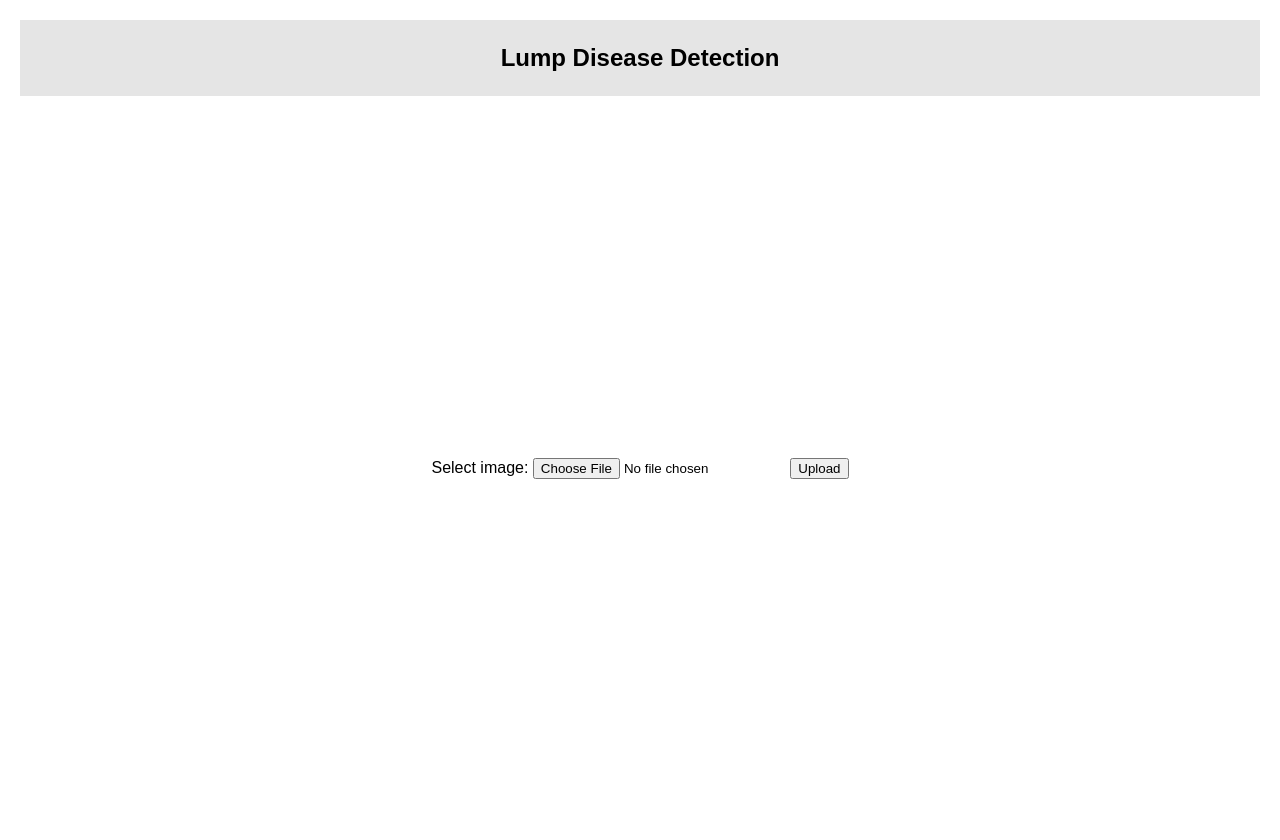
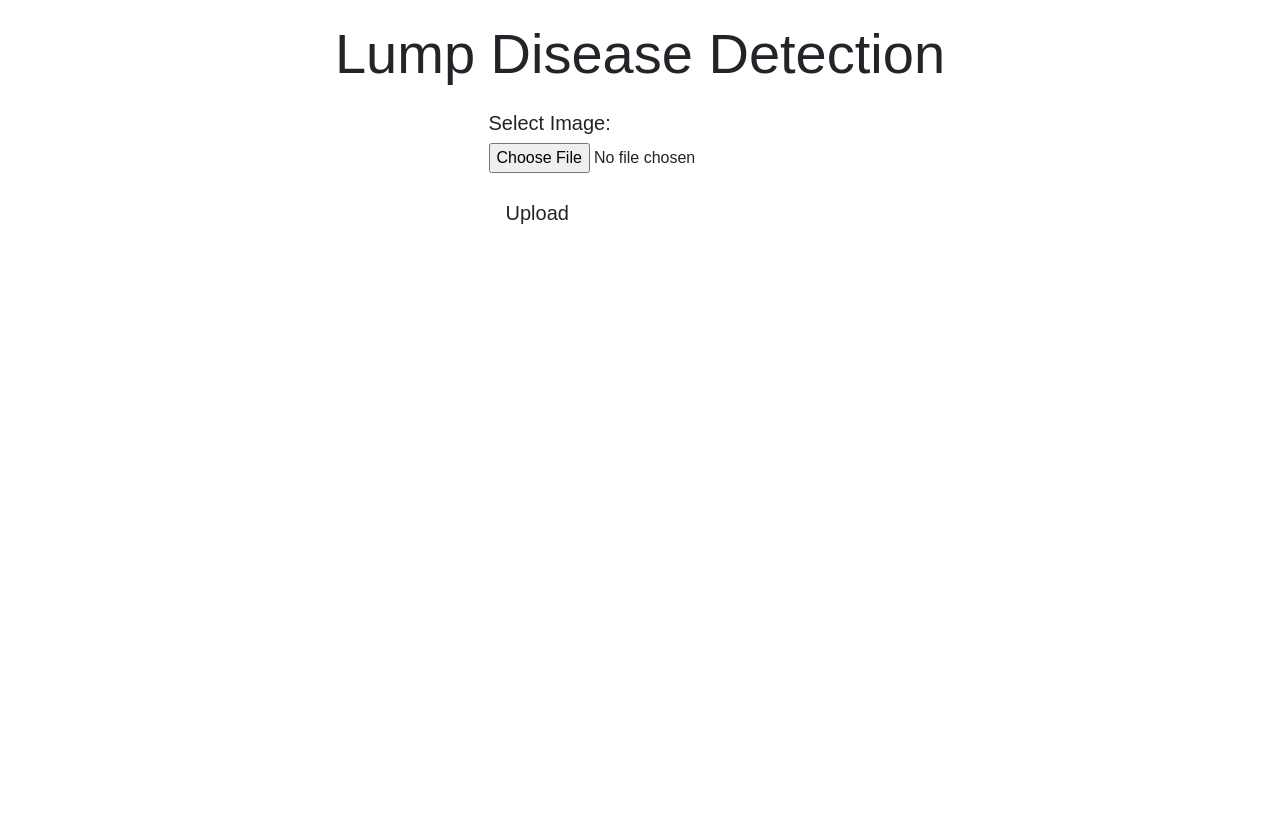
Before and after one commit to Dhkashinya0909/lump_disease, a Flask app: page / in a window 1280 px wide. After the commit the page ends 224 px from the top, so only its background shows below. Run offline with Flask 3, Linux system fonts and the light colour scheme; some libraries are stand-ins or nearby versions.

Commit message:
Update index.html

```diff
--- a/templates/index.html
+++ b/templates/index.html
@@ -3,35 +3,36 @@
 <head>
     <meta charset="UTF-8">
     <meta name="viewport" content="width=device-width, initial-scale=1.0">
+    <title>Lump Disease Detection</title>
+    <link rel="stylesheet" href="https://stackpath.bootstrapcdn.com/bootstrap/4.5.2/css/bootstrap.min.css">
     <link rel="stylesheet" href="./stylesheet.css">
     <link rel="shortcut icon" href="./upload_11918679.png" type="image/x-icon">
-    <title>Lump Disease Detection</title>
 </head>
 <body>
-    <div style="width: 100%; height: 100vh; display: flex; justify-content: center; align-items: center; flex-direction: column;">
-        <div style="width: 100%; height: fit-content; padding: 1vh 0; background: #e5e5e5; display: flex; justify-content: center; align-items: center;">
-            <h1>Lump Disease Detection</h1>
+    <div class="content">
+        <div class="text-center mb-4">
+            <h1 class="display-4">Lump Disease Detection</h1>
         </div>
-        <div style="width: 100%; height: fit-content; display: flex; justify-content: center; align-items: center;">
-            <div id="imagePreview" style="margin-top: 20px;">
-                <!-- Display the uploaded image -->
-                {% if filename %}
-                <h2>Uploaded Image:</h2>
-                <img src="{{ url_for('display_image', filename=filename) }}" alt="Uploaded Image" style="max-width: 500px;">
-                <p> {{ maximum_probability }}</p>
-                <p> {{ predicted_class }}</p>
-                <img src="{{ url_for('graph_image', filename=filename) }}" alt="Uploaded Image" style="max-width: 500px;">
-                {% endif %}
-            </div>
+
+        <div id="imagePreview" class="text-center">
+            <!-- Show uploaded image and results -->
+            {% if filename %}
+                <h2 class="h4">Uploaded Image:</h2>
+                <img src="{{ url_for('display_image', filename=filename) }}" alt="Uploaded Image" class="img-fluid mb-3 img-preview">
+                <p><strong>Maximum Probability:</strong> {{ maximum_probability }}</p>
+                <p><strong>Predicted Class:</strong> {{ predicted_class }}</p>
+                <img src="{{ url_for('graph_image', filename=filename) }}" alt="Graph Image" class="img-fluid" style="max-width: 500px;">
+            {% endif %}
         </div>
-        <div style="width: 100%; height: 100%; justify-content: center; align-items: center; display: flex; flex-direction: column;">
-            <div>
-                <form method="POST" enctype="multipart/form-data">
-                    <label for="file">Select image:</label>
-                    <input type="file" id="file" name="file" required>
-                    <button type="submit">Upload</button>
-                </form>
-            </div>
+
+        <div style="width: 100%; justify-content: center; align-items: center; display: flex; flex-direction: column;">
+            <form method="POST" enctype="multipart/form-data">
+                <div class="form-group">
+                    <label for="file" class="h5">Select Image:</label>
+                    <input type="file" id="file" name="file" class="form-control-file" required>
+                </div>
+                <button type="submit" class="btn btn-custom btn-lg">Upload</button>
+            </form>
         </div>
     </div>
 </body>
```
